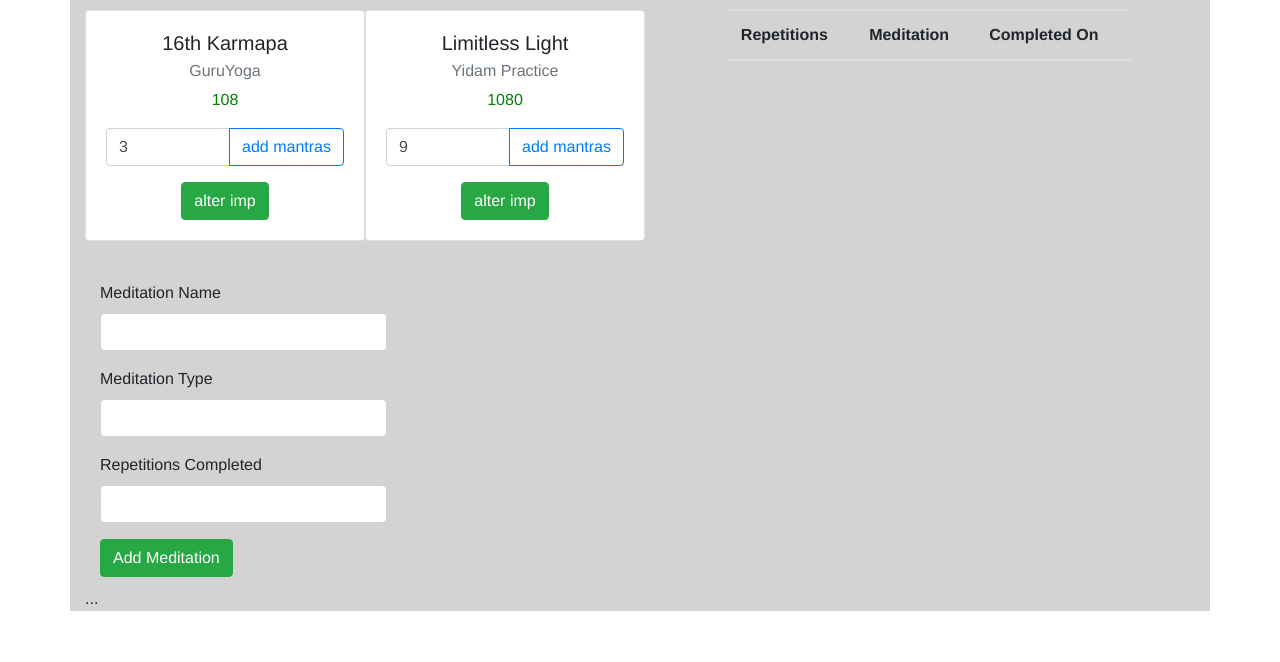
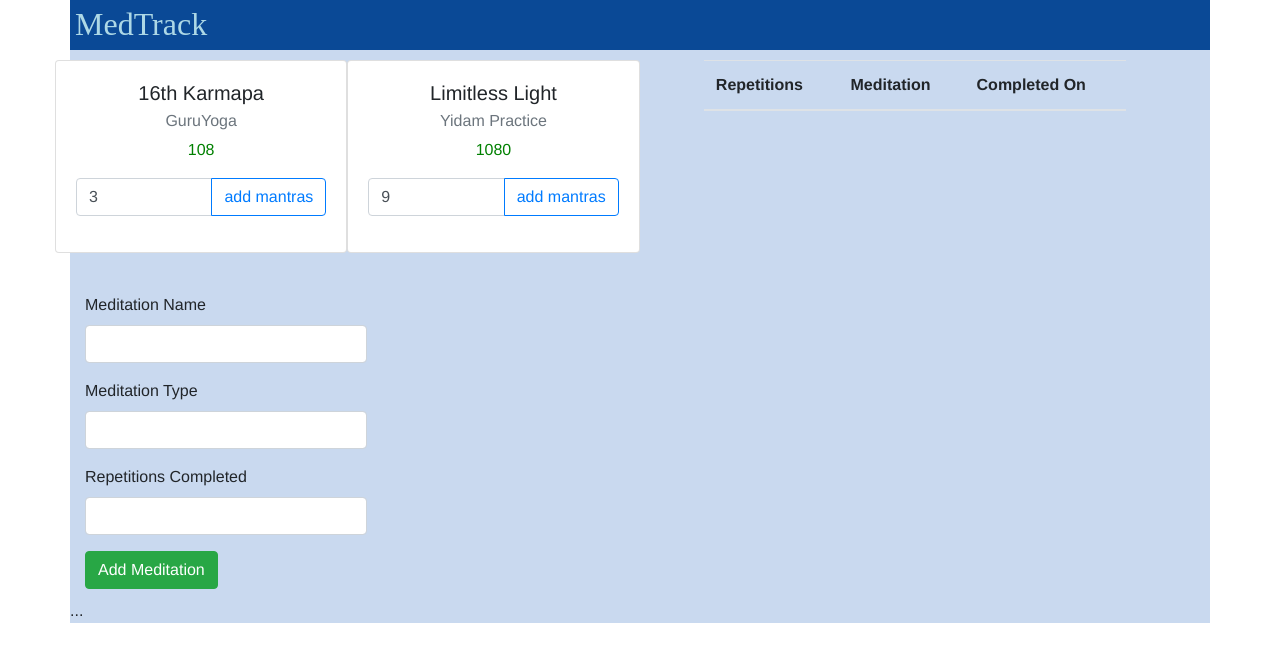
Before and after one commit to Adash/medtrack2, a React (Create React App) app: page / in a window 1280 px wide. Shown: the top 662 px of the page. Built offline with nearby package versions, Linux system fonts and the light colour scheme.

Commit message:
added header, some adjustments for positioning cards-unfinished

```diff
--- a/src/App.css
+++ b/src/App.css
@@ -2,7 +2,14 @@
   font-family: Helvetica;
 }
 
-.App-header {
+.header {
+  font-family:futura;
+  height: 50px;
+  background-color: rgb(10, 73, 150);
+  color: lightblue;
+  width: 100%;
+  z-index: 4;
+  padding: 5px;
   grid-area: header;
 }
 
@@ -26,7 +33,8 @@
   width: 100%;
   height: 100%;
   display: grid;
-  background: lightgray;
+  background: #C9D9EF;
+  padding: 0px;
   grid-template-areas:
     "header header header"
     "medbox list list"
--- a/src/App.js
+++ b/src/App.js
@@ -91,10 +91,9 @@ class App extends Component {
 
     return (
       <div className="App container">
-        <header className="App-header">
-
+        <header className="header">
+        <h2>MedTrack</h2>
         </header>
-        <div className='mainContainer'>
         <MeditationTrackerBox
           className="medbox"
           meditations= { meditations }
@@ -102,7 +101,6 @@ class App extends Component {
           handleKeyPress= { this.handleKeyPress }
           handleNewValueChange= {this.handleNewValueChange}
         />
-        </div>
         <DisplayHistory
           className="medlist"
           history={ history }
--- a/src/MeditationTrackerBox.js
+++ b/src/MeditationTrackerBox.js
@@ -29,10 +29,11 @@ class MeditationTrackerBox extends Component {
         const meditations = Object.keys(this.props.meditations).map(
             (key)=> {
                 const thisMed = this.props.meditations[key];
-
                 return (
-                    <div key={key} className='card text-center' style={{width: 280}}>
-                        <div className='card-body'>
+                        <div
+                           key={key}
+                           className='card-body text-center card'
+                           style={{width: 280}}>
                             <h5 className='card-title'>
                                 { thisMed.meditationName } </h5>
                             <h6 className='card-subtitle mb-2 text-muted'>
@@ -50,18 +51,13 @@ class MeditationTrackerBox extends Component {
                                         onKeyPress= { (event)=>this.onKeyPress(event, key) }
                                     ></input>
                                 <div className="input-group-append">
-                                        <button className='btn btn-outline-primary'
-                                            onClick={ ()=> this.props.addNewValue(key) }
-                                            > add mantras
-                                        </button>
+                                    <button className='btn btn-outline-primary'
+                                        onClick={ ()=> this.props.addNewValue(key) }
+                                        > add mantras
+                                    </button>
                                 </div>
                             </div>
-
-                            <button className='btn btn-success'
-                                onClick={ ()=>this.handleSubmit(key) }
-                                > alter imp </button>
                         </div>
-                    </div>
                 )
             }
         );
```
Lines whose indentation alone changed are shown as unchanged.
